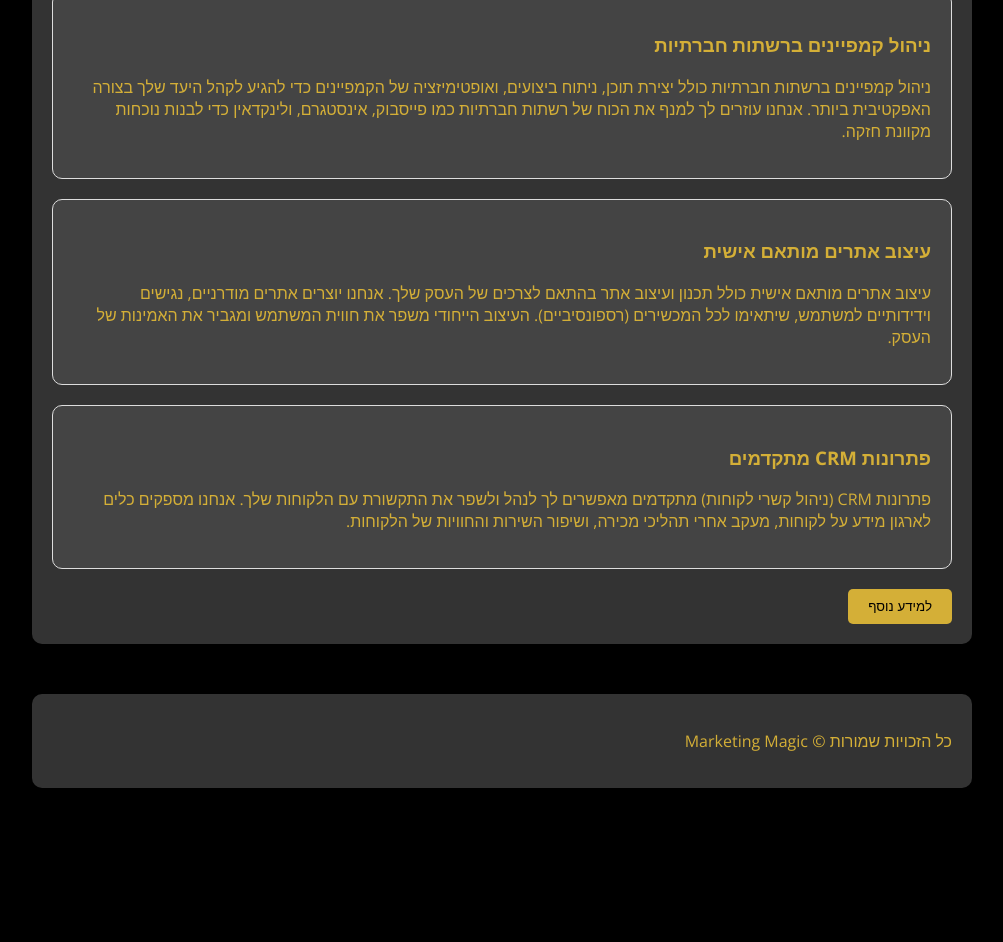
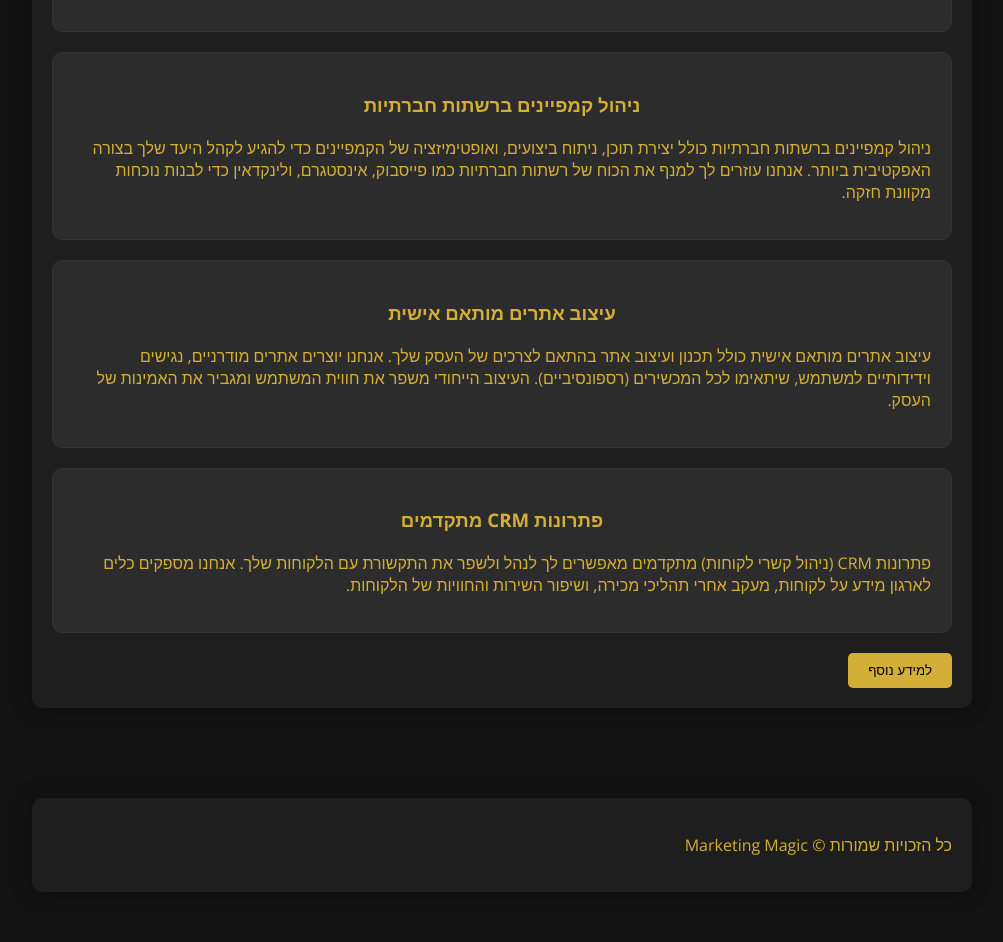
Before and after one commit to marketing-magic/my-website-project, a plain HTML site: page index.html in a window 1280 px wide. Shown: the part 1031-1973 px from the top of the page, without its empty margins (138-1141 px from the left). Before the commit the page ends 1849 px from the top, so only its background shows below. Drawn offline with nearby package versions, Linux system fonts and the light colour scheme.

Commit message:
Add files via upload

```diff
--- a/styles.css
+++ b/styles.css
@@ -2,7 +2,7 @@ body {
     font-family: 'Open Sans', sans-serif;
     direction: rtl;
     text-align: right;
-    background-color: #000; /* צבע רקע שחור */
+    background-color: #121212; /* צבע רקע אפור כהה */
     color: #d4af37; /* צבע טקסט זהב */
     margin: 0;
     padding: 0;
@@ -12,13 +12,15 @@ body {
 header, nav, main, footer {
     padding: 20px;
     margin: 10px;
+    border-radius: 10px;
 }
 
 header {
-    background-color: #000; /* צבע רקע שחור */
+    background-color: #1e1e1e; /* צבע רקע כהה */
     color: #d4af37; /* צבע טקסט זהב */
     padding: 20px 0;
     text-align: center;
+    box-shadow: 0 2px 5px rgba(0, 0, 0, 0.5); /* הצללה */
 }
 
 .logo {
@@ -50,48 +52,38 @@ nav ul li a {
 
 nav ul li a:hover {
     color: #fff; /* צבע לבן בעת מעבר */
-    animation: breathe 1.5s infinite; /* הנפשת נשימה */
-}
-
-@keyframes breathe {
-    0% {
-        transform: scale(1);
-    }
-    50% {
-        transform: scale(1.05);
-    }
-    100% {
-        transform: scale(1);
-    }
+    transform: scale(1.1); /* שינוי גודל בעת מעבר */
 }
 
 .container {
     max-width: 900px;
-    margin: 0 auto;
+    margin: 20px auto;
     padding: 20px;
-    background-color: #333; /* צבע רקע כהה */
+    background-color: #1e1e1e; /* צבע רקע כהה */
     border-radius: 10px;
-    box-shadow: 0 0 20px rgba(0, 0, 0, 0.1);
+    box-shadow: 0 0 20px rgba(0, 0, 0, 0.3); /* הצללה */
     color: #d4af37; /* צבע טקסט זהב */
 }
 
 h1, h2, h3 {
     color: #d4af37; /* צבע כותרות זהב */
+    margin-bottom: 20px;
+    text-align: center;
 }
 
 .service, .card {
-    border: 1px solid #ddd;
+    border: 1px solid #333;
     padding: 20px;
     margin: 20px 0;
     border-radius: 10px;
-    background-color: #444; /* צבע רקע כהה */
+    background-color: #2c2c2c; /* צבע רקע כהה */
     transition: background-color 0.3s, box-shadow 0.3s;
     color: #d4af37; /* צבע טקסט זהב */
 }
 
 .service:hover, .card:hover {
-    background-color: #555; /* צבע רקע כהה יותר בעת מעבר */
-    box-shadow: 0 0 15px rgba(0, 0, 0, 0.2);
+    background-color: #3a3a3a; /* צבע רקע כהה יותר בעת מעבר */
+    box-shadow: 0 0 15px rgba(0, 0, 0, 0.5); /* הצללה מוגברת */
 }
 
 button {
@@ -101,11 +93,12 @@ button {
     padding: 10px 20px;
     border-radius: 5px;
     cursor: pointer;
-    transition: background-color 0.3s;
+    transition: background-color 0.3s, transform 0.3s;
 }
 
 button:hover {
     background-color: #b8962e; /* צבע כפתור כהה יותר בעת מעבר */
+    transform: scale(1.05); /* שינוי גודל בעת מעבר */
 }
 
 form label {
```
